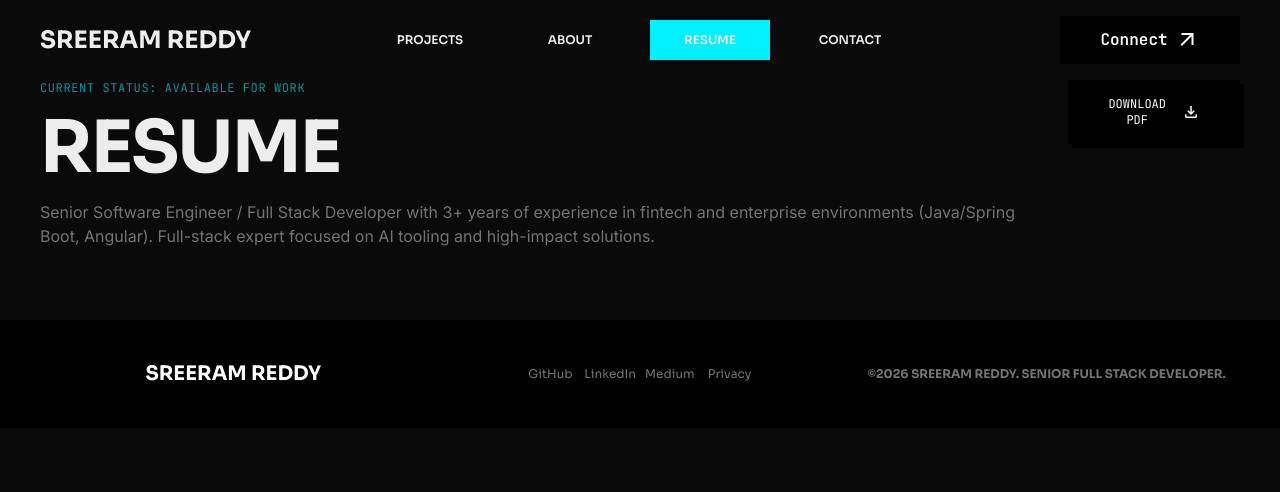
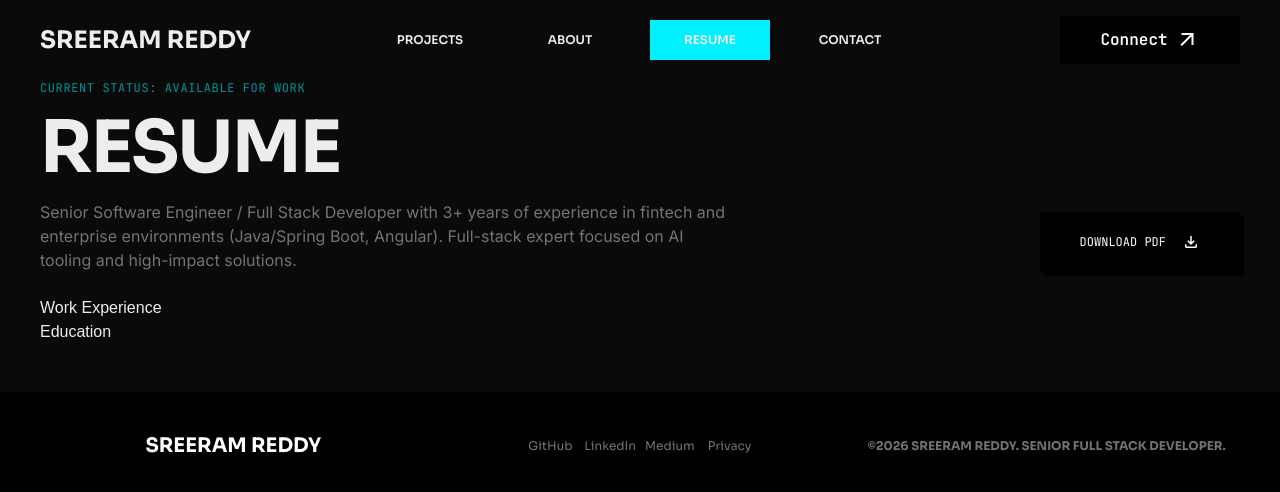
Before and after one commit to DracFiendMG/portfolio, a Next.js app: page /resume in a window 1280 px wide. Shown: the top 492 px of the page. Built offline with nearby package versions, Linux system fonts and the light colour scheme.

Commit message:
feat: add resume page with layout and placeholder sections

```diff
--- a/app/resume/page.tsx
+++ b/app/resume/page.tsx
@@ -1,13 +1,13 @@
 export default function Resume() {
     return (
         <div className="mx-auto w-[calc(100%-2.5rem)] md:w-[calc(100%-5rem)] max-w-360 flex flex-col gap-6">
-            <section className="flex flex-col md:flex-row gap-5">
-                <div className="flex flex-col gap-4">
+            <section className="grid grid-cols-1 md:grid-cols-12 gap-6">
+                <div className="md:col-span-7 flex flex-col gap-4">
                     <p className="uppercase text-[#00929b] font-mono text-xs md:tracking-wider">Current Status: Available for work</p>
                     <h1 className="uppercase text-5xl md:text-7xl font-sora font-bold tracking-tight">Resume</h1>
                     <p className="text-[#737373] font-inter">Senior Software Engineer / Full Stack Developer with 3+ years of experience in fintech and enterprise environments (Java/Spring Boot, Angular). Full-stack expert focused on AI tooling and high-impact solutions.</p>
                 </div>
-                <div>
+                <div className="md:self-end md:justify-self-end md:col-span-5">
                     <button className="
                         bg-black text-white px-10 py-4 flex gap-4 shadow-[4px_4px_0_0_#000000] uppercase text-xs items-center font-mono
                         hover:shadow-[8px_8px_0_0_#00F0FF] hover:transition-all duration-300 hover:-translate-x-1 hover:-translate-y-1 cursor-pointer
@@ -20,7 +20,12 @@ export default function Resume() {
                 </div>
             </section>
             <section>
-
+                <div>
+                    Work Experience
+                </div>
+                <div>
+                    Education
+                </div>
             </section>
             <section>
 
```
